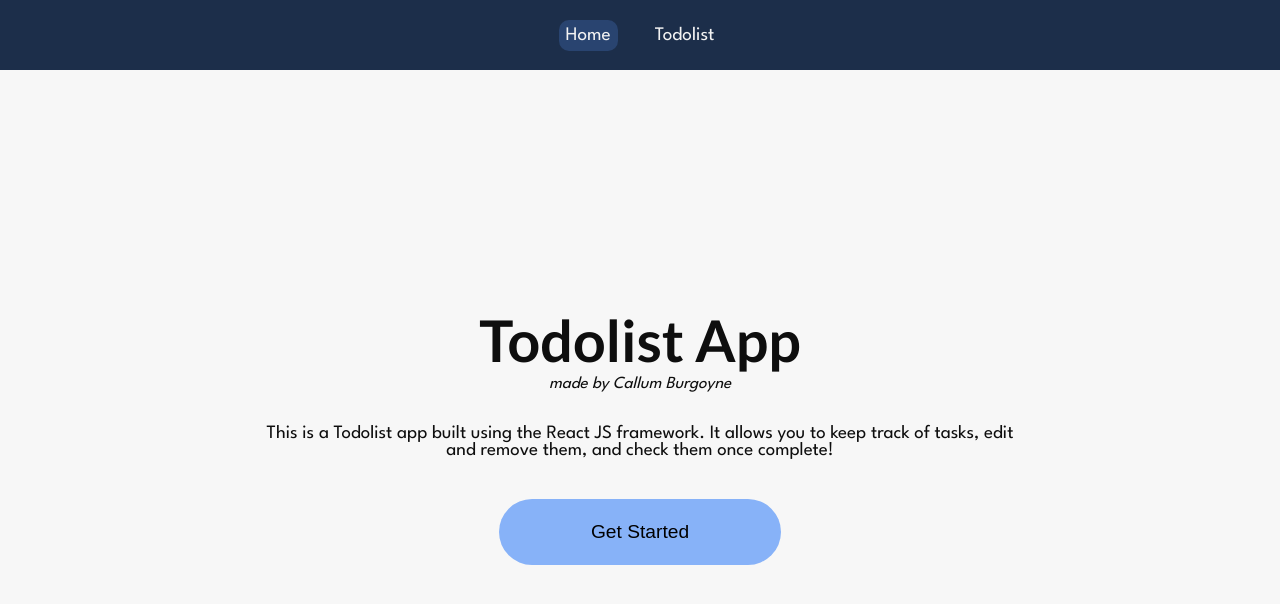
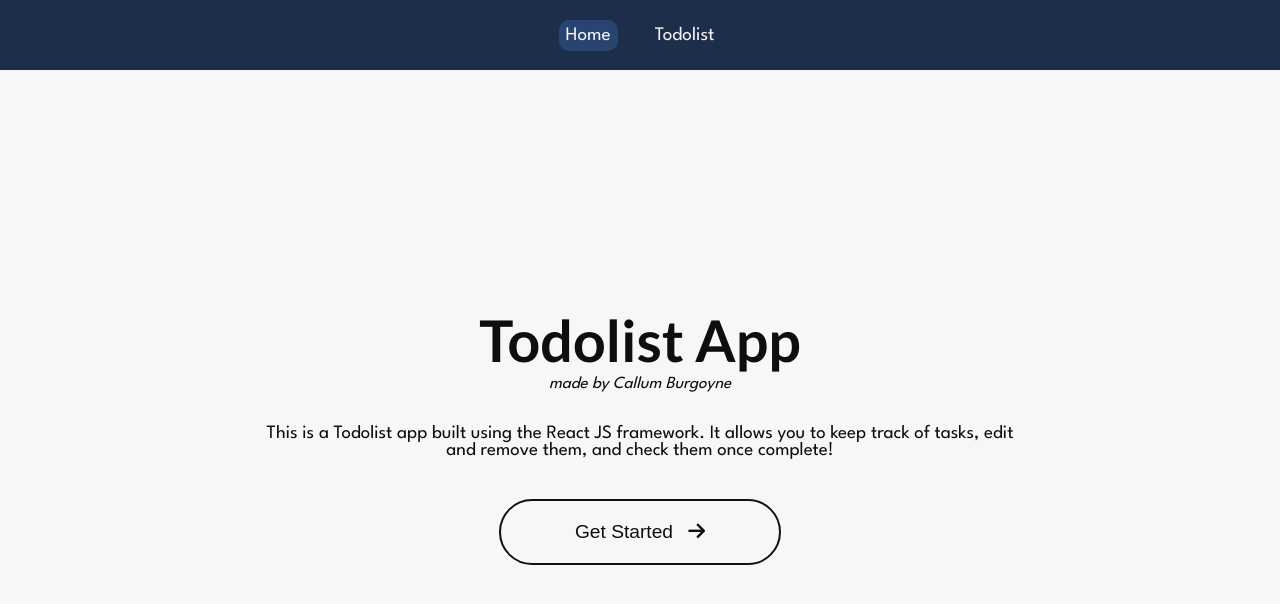
Before and after one commit to CallumB04/react-todolist, a React (Create React App) app: page / in a window 1280 px wide. Shown: the top 604 px of the page. Built offline with nearby package versions, Linux system fonts and the light colour scheme.

Commit message:
feat: style home page button

```diff
--- a/public/index.html
+++ b/public/index.html
@@ -4,6 +4,7 @@
     <meta charset="utf-8" />
     <meta name="viewport" content="width=device-width, initial-scale=1" />
     <meta name="theme-color" content="#000000" />
+    <link rel="stylesheet" href="https://cdnjs.cloudflare.com/ajax/libs/font-awesome/6.6.0/css/all.min.css" />
     <title>React App</title>
   </head>
   <body>
--- a/src/pages/Home/components/HomePageBtn.css
+++ b/src/pages/Home/components/HomePageBtn.css
@@ -2,24 +2,51 @@
     margin-top: 40px;
     width: calc(4.5vw + 14rem);
     height: calc(0.8vw + 3.5rem);
+    position: relative;
+    color: var(--text-color);
 
-    border: none;
+    border: 2px solid #111;
     border-radius: 50px;
-    background-color: var(--home-btn-color);
+    background-color: transparent;
 
-    transition: transform 100ms ease;
+    transition: transform 100ms ease, color 250ms;
 }
 
 #home-page-btn:active {
     transform: translateY(3px);
 }
 
+#home-page-btn::before {
+    content: "";
+    position: absolute;
+    top: 50%;
+    left: 50%;
+    width: 0%;
+    height: 100%;
+    translate: -50% -50%;
+    border-radius: 32px;
+    z-index: 1;
+    background: transparent;
+    transition: width 250ms ease, background 250ms ease;
+}
+
 #home-page-btn:hover {
     cursor: pointer;
-    background-color: var(--home-btn-hover-color);
+    color: var(--home-btn-hover-text-color);
+}
+
+#home-page-btn:hover::before {
+    width: 100%;
+    background: var(--home-btn-hover-color);
 }
 
 #home-page-btn-text {
     font-size: calc(0.5vw + 0.8rem);
     font-family: var(--button-font);
+    position: relative;
+    z-index: 2;
 }
+
+#home-page-btn-text i {
+    padding-left: 10px;
+}
--- a/src/pages/Home/components/HomePageBtn.js
+++ b/src/pages/Home/components/HomePageBtn.js
@@ -6,7 +6,9 @@ const HomePageBtn = () => {
     return (
         <Link to="/todolist">
             <button type="button" id="home-page-btn">
-                <p id="home-page-btn-text">Get Started</p>
+                <p id="home-page-btn-text">
+                    Get Started <i class="fa-solid fa-arrow-right"></i>
+                </p>
             </button>
         </Link>
     );
--- a/src/styles/variables.css
+++ b/src/styles/variables.css
@@ -19,9 +19,8 @@
     --button-font: Arial;
 
     /* Home Page */
-    --home-btn-color: #87b2f8;
-    --home-btn-hover-color: #79a1e2;
-
+    --home-btn-hover-color: #1c2e4ae7;
+    --home-btn-hover-text-color: #f3f3f3;
     /* Todolist Page */
 
 }
```
